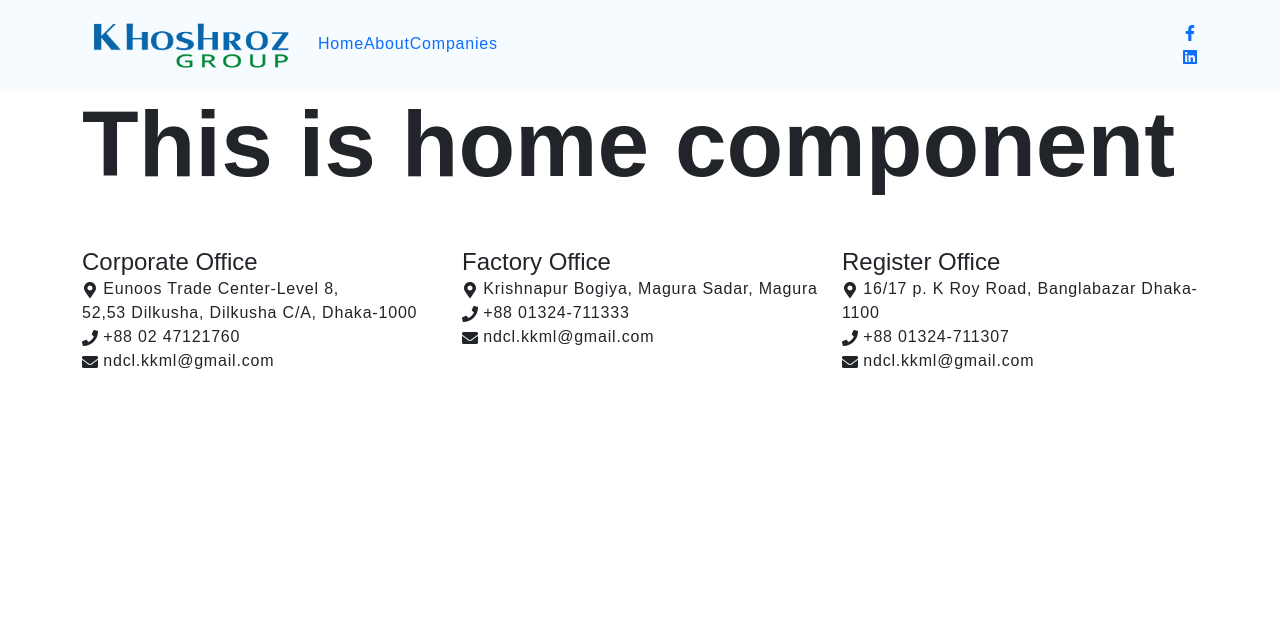
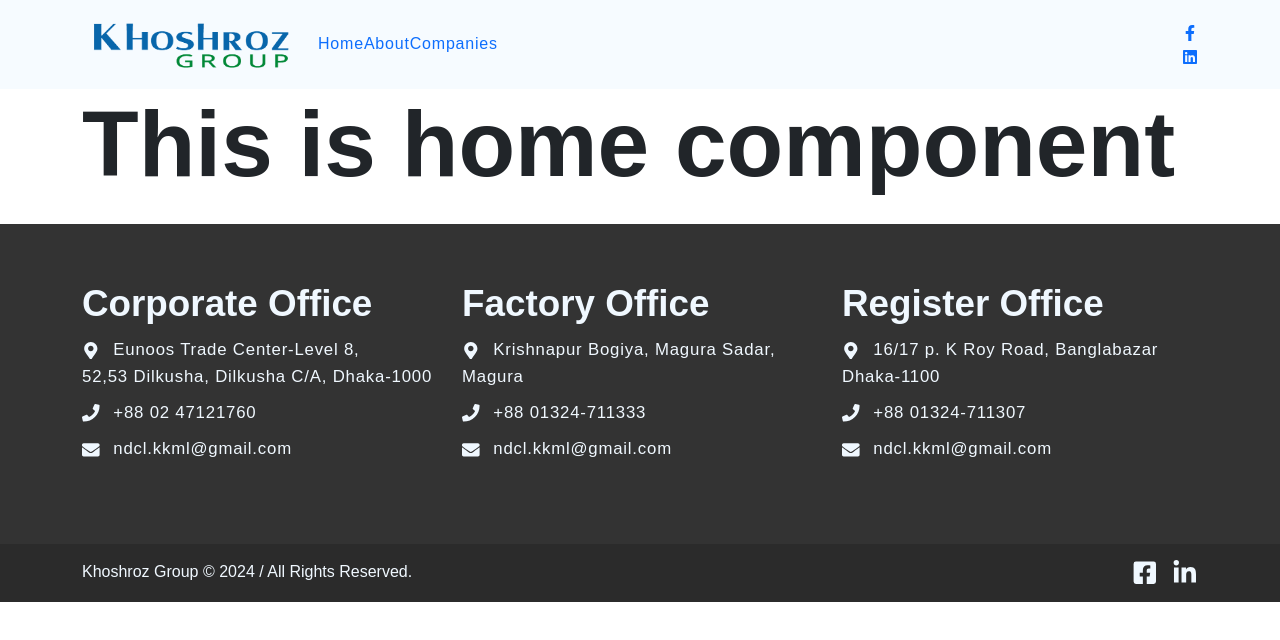
Before and after one commit to KKML-Developers/khoshroz-group, a React (Vite) app: page / in a window 1280 px wide. Shown: the top 640 px of the page. Built offline with nearby package versions, Linux system fonts and the light colour scheme.

Commit message:
footer static done

```diff
--- a/src/components/Footer/Footer.jsx
+++ b/src/components/Footer/Footer.jsx
@@ -1,9 +1,10 @@
-import { FaEnvelope, FaMapMarkerAlt, FaPhone } from "react-icons/fa";
+import { FaEnvelope, FaFacebookSquare, FaLinkedinIn, FaMapMarkerAlt, FaPhone } from "react-icons/fa";
+import "./footer.scss";
 
 const Footer = () => {
     return (
-        <footer>
-            <div className="container my-5">
+        <footer className="footer">
+            <div className="container my-4 py-5">
                 <div className="row">
                     <div className="col-md-4">
                         <div className="footer-content">
@@ -73,6 +74,27 @@ const Footer = () => {
                     </div>
                 </div>
             </div>
+            <div className="footer-copyright py-3">
+                <div className="container">
+                    <div className="row">
+                        <div className="col-md-6 copyright-text">
+                            Khoshroz Group © 2024 / All Rights Reserved.
+                        </div>
+                        <div className="col-md-6 social-links-wrap">
+                            <ul className="social-links">
+                                <li>
+                                    <a target="/_blank" title="Facebook" href="https://www.facebook.com/KhoshrozCorporateOffice/"> <FaFacebookSquare />
+                                    </a>
+                                </li>
+                                <li>
+                                    <a target="/_blank" title="Linkedin" href="https://www.linkedin.com/company/khoshroz-kitab-mahal/"> <FaLinkedinIn />
+                                    </a>
+                                </li>
+                            </ul>
+                        </div>
+                    </div>
+                </div>
+            </div>
         </footer>
     );
 };
--- a/src/components/Footer/footer.scss
+++ b/src/components/Footer/footer.scss
@@ -1 +1,45 @@
 @import "../../assets/scss/variables", "../../assets/scss/reset", "../../assets/scss/common", "../../assets/scss/mixins";
+
+.footer{
+    background-color: $primaryText;
+    color: aliceblue;
+}
+
+.footer-content{
+    h4{
+        font-size: 2.3rem;
+        font-weight: 700;
+        margin: 10px 0;
+    }
+    p{
+        font-size: 1.1rem;
+        margin: 10px 0;
+        span{
+            font-size: 1.05rem;
+        }
+        svg{
+            margin-right: 8px;
+        }
+    }
+
+}
+
+.footer-copyright{
+    background-color: #2b2b2b;
+}
+
+
+.social-links{
+    display: flex;
+    align-items: center;
+    justify-content: flex-end;
+    li{
+    margin-left: 15px;
+        a{
+            font-size: 1.6rem;
+            svg{
+                color: aliceblue;
+            }
+        }
+    }
+}
```
